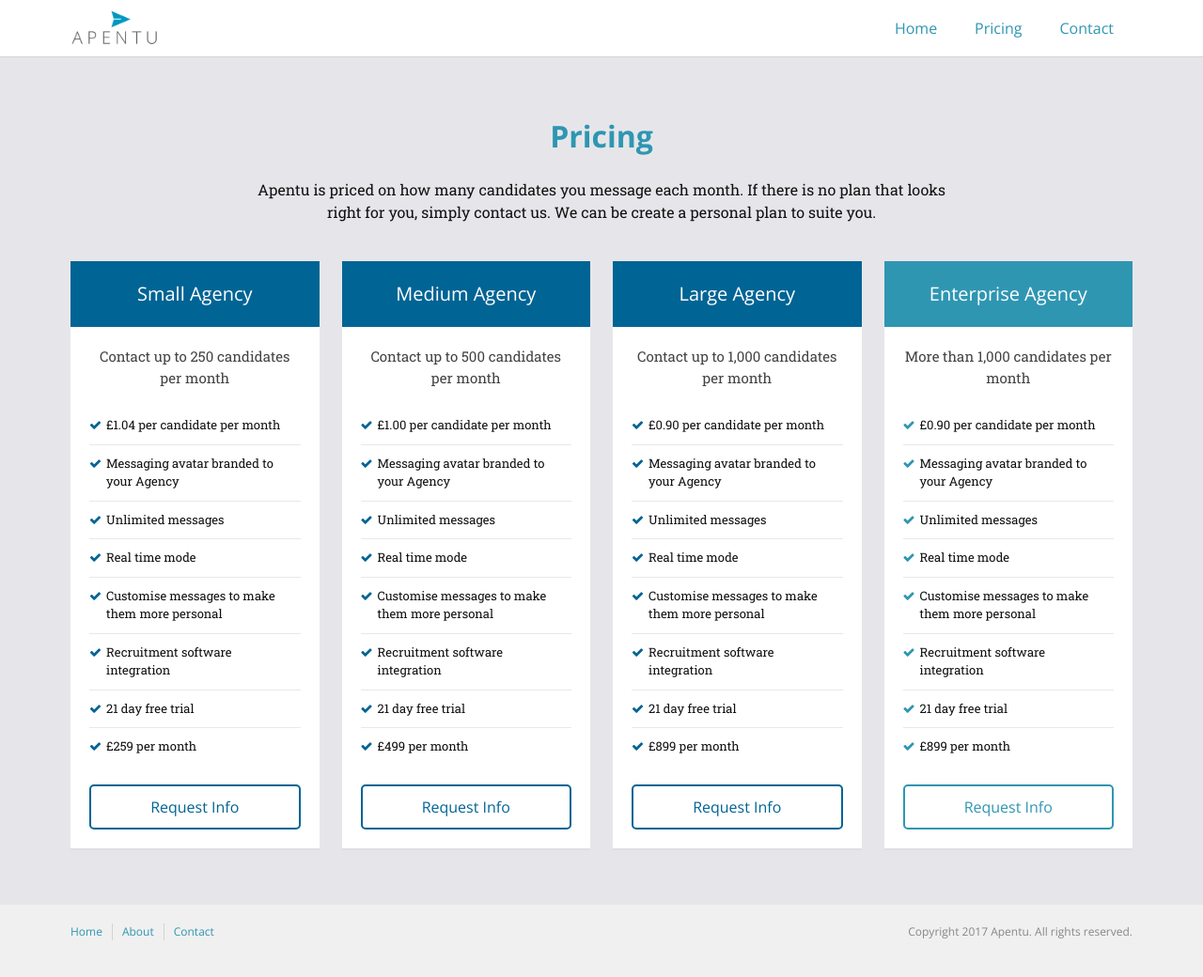
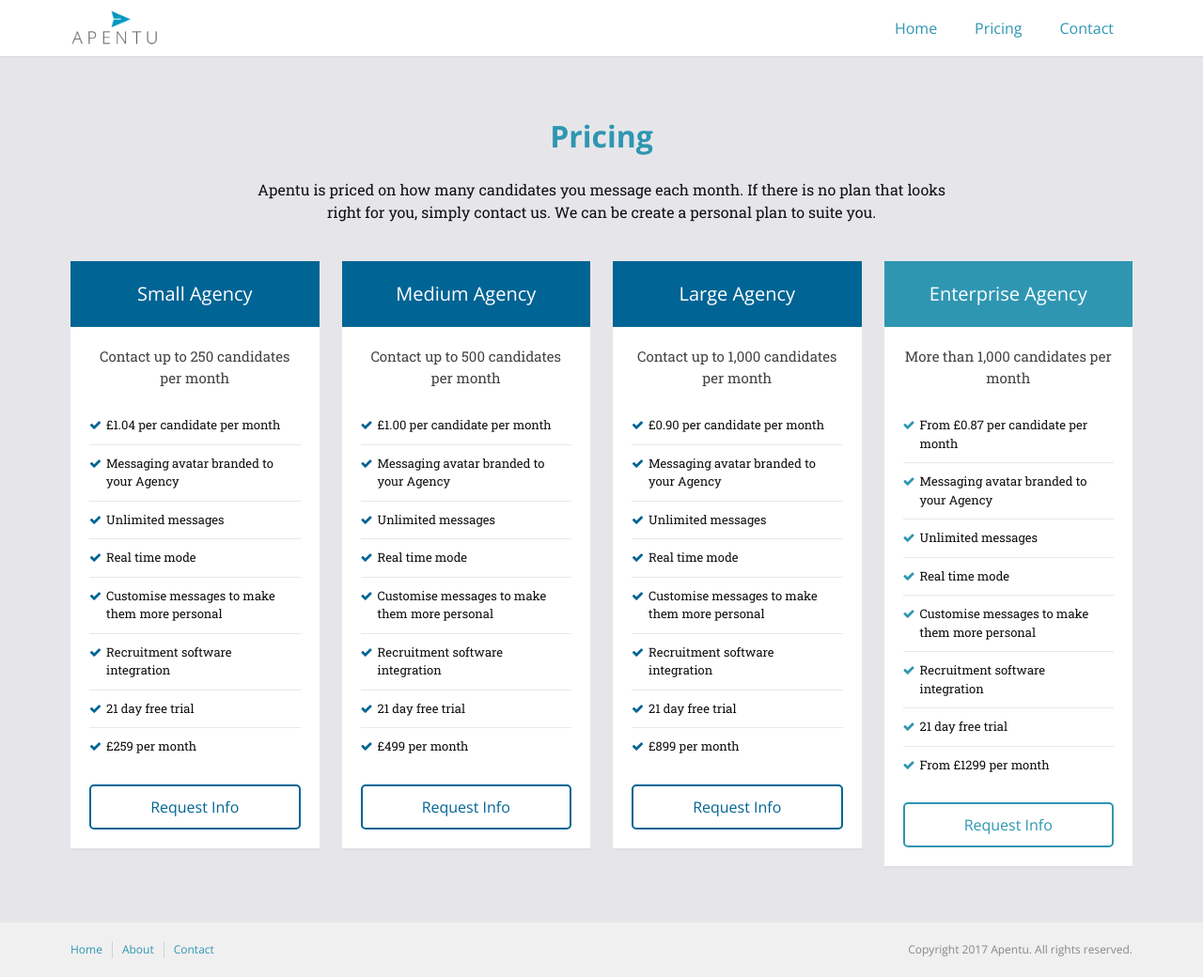
Before and after one commit to apentu/apentu.github.io, a Jekyll site: the page built from pricing.md, in a window 1280 px wide. Shown: the whole page at 94% size. Built offline with Jekyll 4.4.1, drawn with Linux system fonts in a browser that asks for light colours.

Commit message:
Fixed pricing for Enterprise

```diff
--- a/_data/pricing-features.yml
+++ b/_data/pricing-features.yml
@@ -56,7 +56,7 @@
   basic: true
   standard: true
   premium: true
-  enterprise: false
+  enterprise: true
 
 - name: £259 per month
   basic: true
--- a/_layouts/pricing.html
+++ b/_layouts/pricing.html
@@ -78,7 +78,7 @@
              <span class="pricing-card__content__blurb">{{ site.data.pricing-info.enterprise-blurb }}</span>
              <ul>
                {% for feature in site.data.pricing-features %}
-               {% if feature.premium == true %}
+               {% if feature.enterprise == true %}
                <li><span class="pricing-card__content__name">{{ feature.name }}</span></li>
                {% endif %}
                {% endfor %}
```
